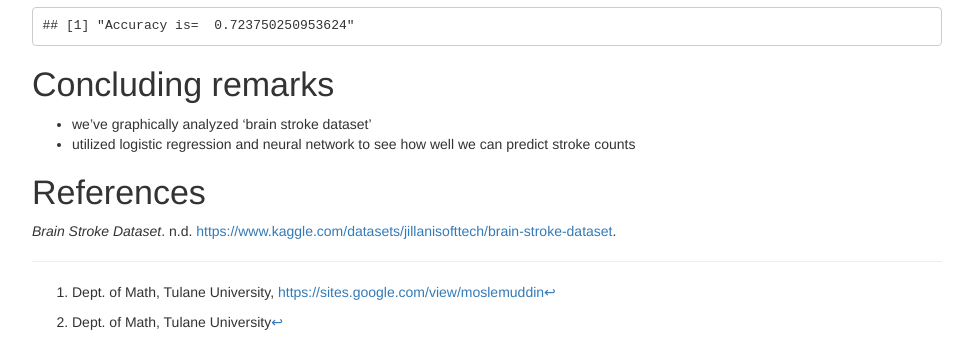
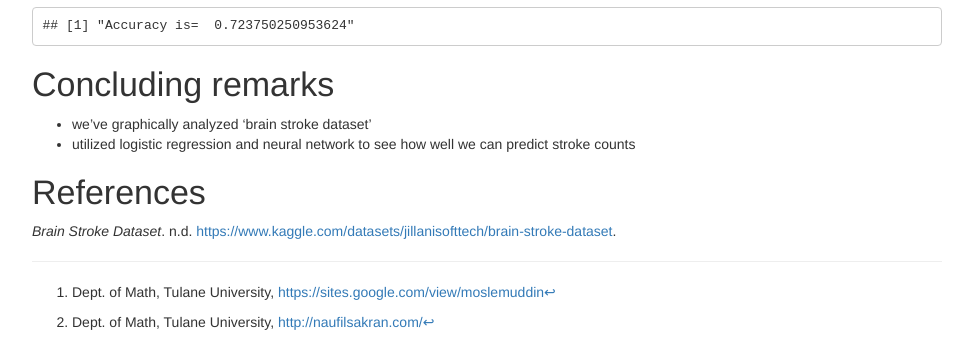
Before and after one commit to muddin21/DataAnalysisProject, a plain HTML site: page index.html in a window 1280 px wide. Shown: the part 8112-8454 px from the top of the page, without its empty margins (153-1126 px from the left). Drawn offline with nearby package versions, Linux system fonts and the light colour scheme; some packages are replaced by stand-ins of ours.

Commit message:
Update index.html

```diff
--- a/index.html
+++ b/index.html
@@ -1076,7 +1076,7 @@ can predict stroke counts</li>
 <hr />
 <ol>
 <li id="fn1"><p>Dept. of Math, Tulane University, <a href="https://sites.google.com/view/moslemuddin" class="uri">https://sites.google.com/view/moslemuddin</a><a href="#fnref1" class="footnote-back">↩︎</a></p></li>
-<li id="fn2"><p>Dept. of Math, Tulane University<a href="#fnref2" class="footnote-back">↩︎</a></p></li>
+<li id="fn2"><p>Dept. of Math, Tulane University, <a href="http://naufilsakran.com/" class="uri">http://naufilsakran.com/</a><a href="#fnref2" class="footnote-back">↩︎</a></p></li>
 </ol>
 </div>
 
```
